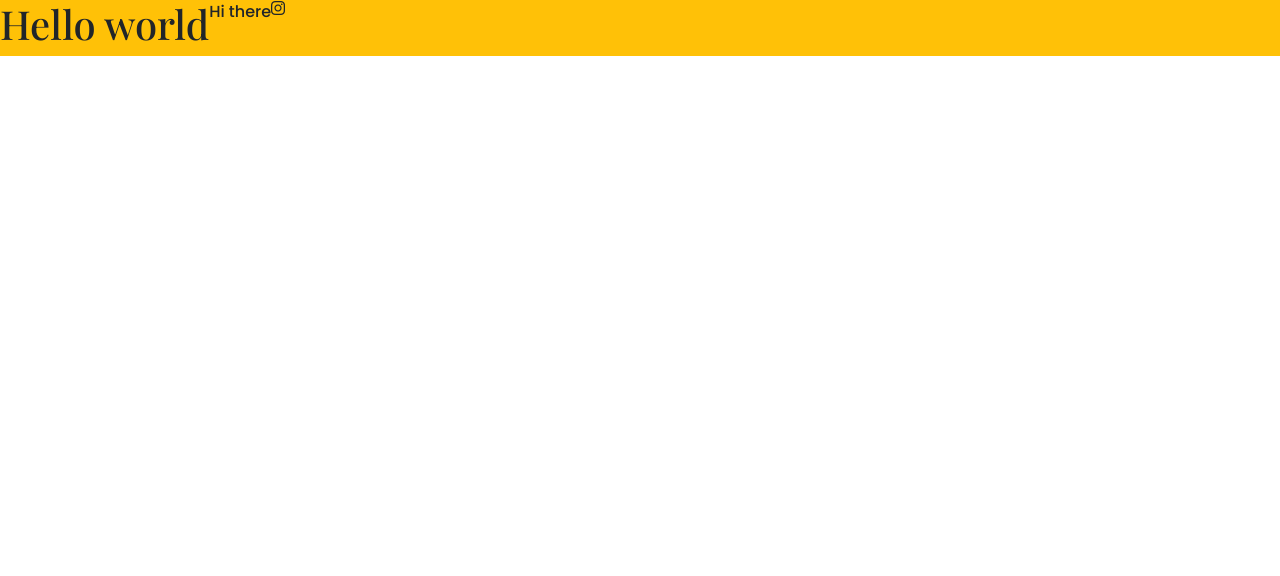
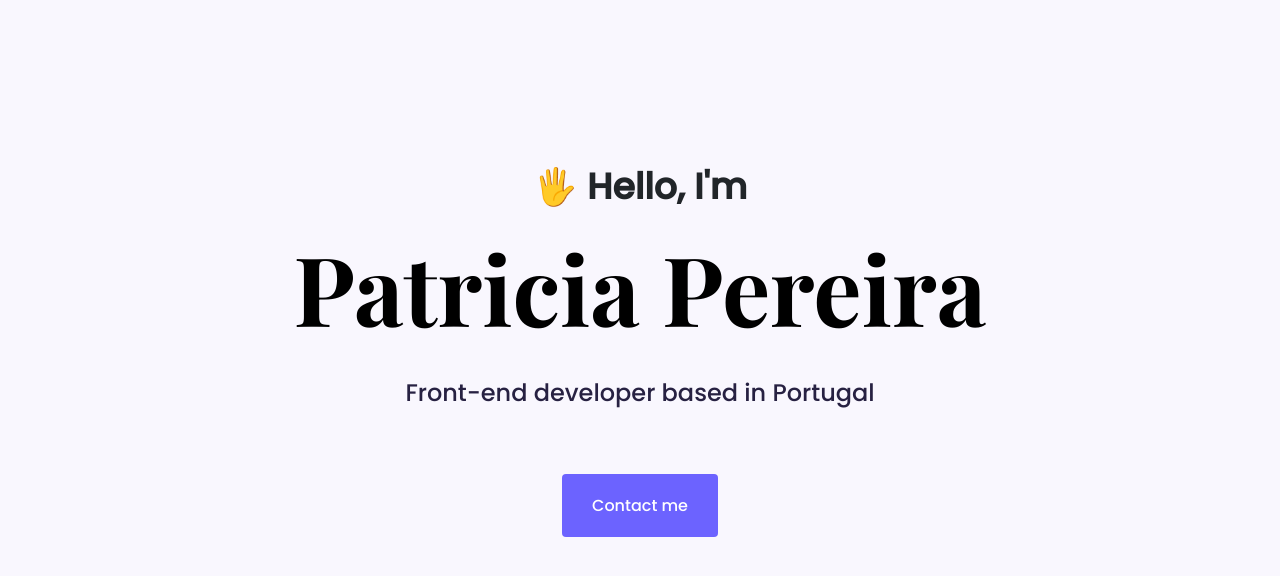
Before and after one commit to inna77777/week42, a plain HTML site: page index.html in a window 1280 px wide. Drawn offline with nearby package versions, Linux system fonts and the light colour scheme.

Commit message:
added html ans css for homepage

```diff
--- a/index.html
+++ b/index.html
@@ -28,10 +28,14 @@
     ></script>
   </head>
   <body>
-    <div class="d-flex bg-warning">
-      <h1>Hello world</h1>
-      <p>Hi there</p>
-      <i class="fa-brands fa-instagram"></i>
+    <div class="my-info">
+      <p>🖐 Hello, I'm</p>
+      <h1>Patricia Pereira</h1>
+      <h2>Front-end developer based in Portugal</h2>
+
+      <a href="#" class="button-contact">Contact me</a>
+
     </div>
+
   </body>
 </html>
--- a/styles/style.css
+++ b/styles/style.css
@@ -1,11 +1,48 @@
 /* font-family: 'Playfair Display', serif;
 font-family: 'Poppins', sans-serif; */
-h1{
+.my-info{
+  background-color: #F9F7FE;
+  text-align: center;
+  display: flex;
+  align-items: center;
+  justify-content: center;
+  align-content: center;
+  flex-direction: column;
+  padding: 160px 20px;
+}
+.my-info h1{
  font-family: 'Playfair Display', serif;
- font-weight: bold;
- font-size: 33px;
+ font-weight: 700;
+ font-size: 96px;
+ color: #000000;
+ margin-bottom: 24px;
 
 }
-p{
+.my-info h2,p{
  font-family: 'Poppins', sans-serif;
 }
+ .my-info p{
+  font-size: 36px;
+  font-weight: 700;
+}
+ .my-info h2{
+  font-family: 'Poppins', sans-serif; ;
+  font-size:24px ;
+  font-weight: 500;
+  color: #272142;
+      line-height: 2;
+}
+.button-contact{
+  margin-top: 49px;
+  background-color: #6C63FF;
+  color:#FFFFFF ;
+  padding: 18px 30px;
+  border-radius: 4px;
+  text-decoration: none;
+  font-family: 'Poppins', sans-serif;
+  font-weight: 500;
+      line-height: 27px;
+}
+.button-contact:hover{
+  color:#000000;
+}
```
